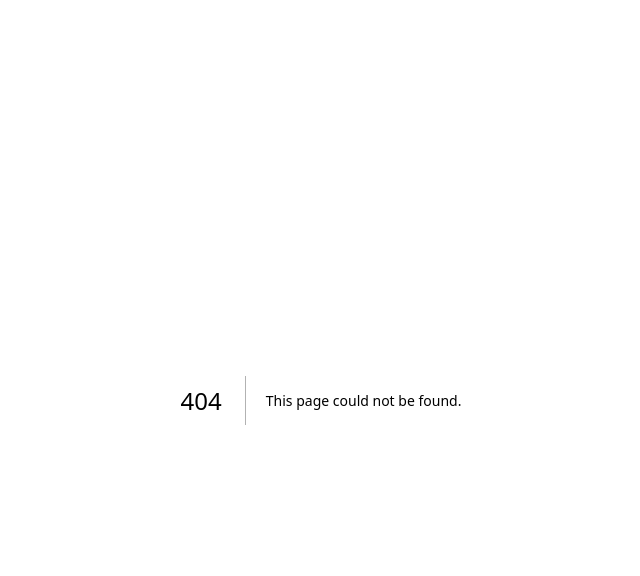
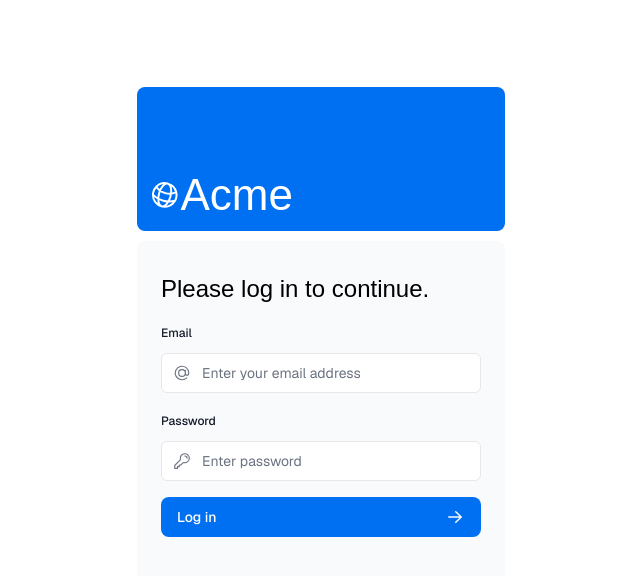
Before and after one commit to dauncosaciar/nextjs-dashboard, a Next.js app: page /login in a window 1280 px wide. Before the commit this address had no page. Shown: the top 576 px of the page, without its empty margins (319-959 px from the left). Built offline with nearby package versions, Linux system fonts and the light colour scheme; a web font is replaced by a local one.

Commit message:
add initial config for NextAuth.js and Next.js Proxy

```diff
--- /dev/null
+++ b/app/login/page.tsx
@@ -0,0 +1,20 @@
+import AcmeLogo from "@/app/ui/acme-logo";
+import LoginForm from "@/app/ui/login-form";
+import { Suspense } from "react";
+
+export default function LoginPage() {
+  return (
+    <main className="flex items-center justify-center md:h-screen">
+      <div className="relative mx-auto flex w-full max-w-[400px] flex-col space-y-2.5 p-4 md:-mt-32">
+        <div className="flex h-20 w-full items-end rounded-lg bg-blue-500 p-3 md:h-36">
+          <div className="w-32 text-white md:w-36">
+            <AcmeLogo />
+          </div>
+        </div>
+        <Suspense>
+          <LoginForm />
+        </Suspense>
+      </div>
+    </main>
+  );
+}
```
Also changed, not shown: auth.config.ts (added, +21 -0 lines), proxy.ts (added, +9 -0 lines).
